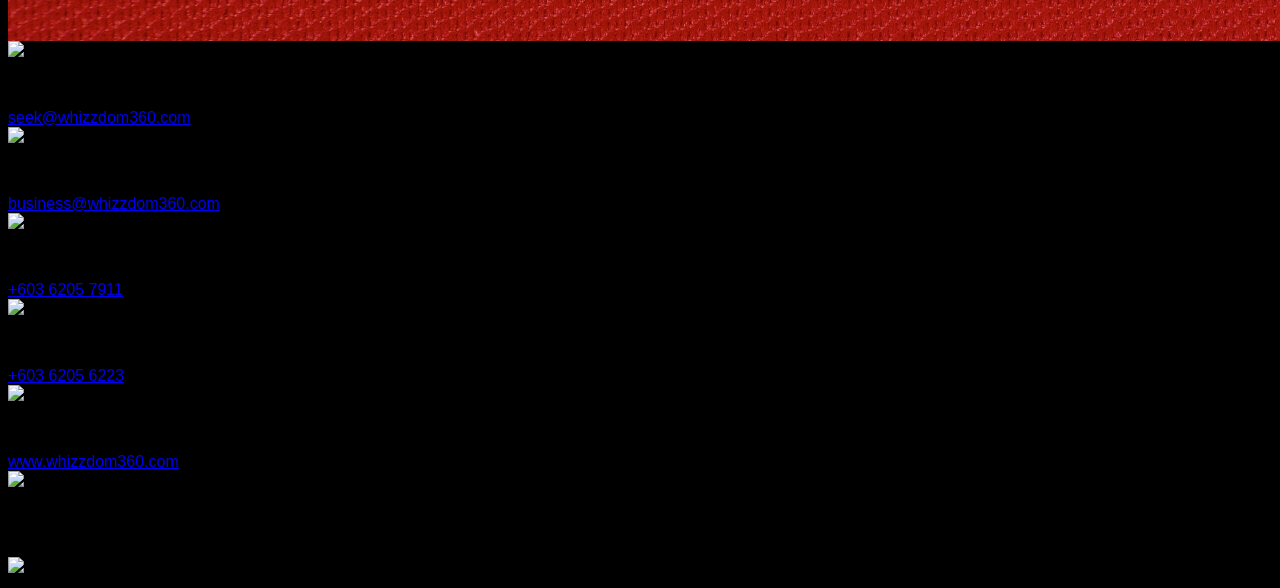
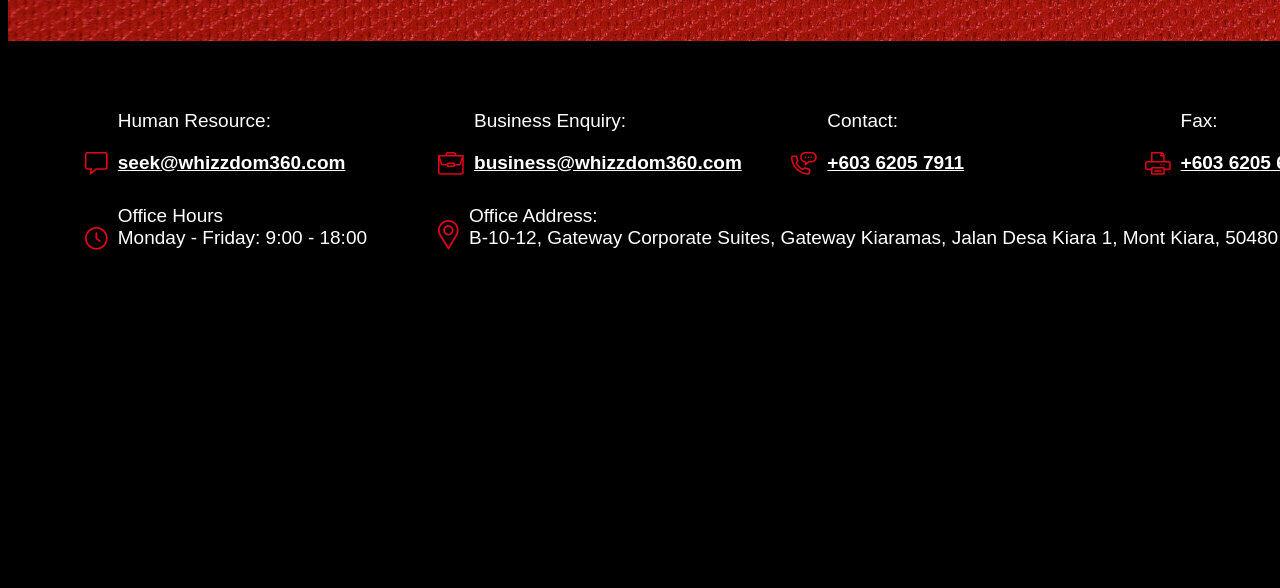
Before and after one commit to viet-v/whizzdom, a plain HTML site: page index.html in a window 1280 px wide. Shown: the part 6120-6708 px from the top of the page. After the commit the page ends 6428 px from the top, so only its background shows below. Drawn offline with Linux system fonts and the light colour scheme; a web font is replaced by a local one.

Commit message:
Added styles to footer section

```diff
--- a/index.html
+++ b/index.html
@@ -212,35 +212,35 @@
     <footer>
         <div class="contact">
             <div class="contact--item">
-                <img src="./asset/icon-message.jpg" alt="message icon">
+                <img src="./asset/icon-message.png" alt="message icon">
                 <div class="contact--info">
                     <p>Human Resource:</p>
                     <a href="mailto:seek@whizzdom360.com" target="_blank">seek@whizzdom360.com</a>
                 </div>
             </div>
             <div class="contact--item">
-                <img src="./asset/icon-briefcase.jpg" alt="briefcase icon">
+                <img src="./asset/icon-briefcase.png" alt="briefcase icon">
                 <div class="contact--info">
                     <p>Business Enquiry:</p>
                     <a href="mailto:business@whizzdom360.com" target="_blank">business@whizzdom360.com</a>
                 </div>
             </div>
             <div class="contact--item">
-                <img src="./asset/icon-phone.jpg" alt="phone icon">
+                <img src="./asset/icon-phone.png" alt="phone icon">
                 <div class="contact--info">
                     <p>Contact:</p>
                     <a href="tel:+60362057911" target="_blank">+603 6205 7911</a>
                 </div>
             </div>
             <div class="contact--item">
-                <img src="./asset/icon-fax.jpg" alt="fax icon">
+                <img src="./asset/icon-fax.png" alt="fax icon">
                 <div class="contact--info">
                     <p>Fax:</p>
                     <a href="tel:+60362056223" target="_blank">+603 6205 6223</a>
                 </div>
             </div>
             <div class="contact--item">
-                <img src="./asset/icon-globe.jpg" alt="globe icon">
+                <img src="./asset/icon-globe.png" alt="globe icon">
                 <div class="contact--info">
                     <p>Website:</p>
                     <a href="www.whizzdom360.com" target="_blank">www.whizzdom360.com</a>
@@ -248,16 +248,16 @@
             </div>
         </div>
         <div class="office">
-            <div class="office-item">
-                <img src="./asset/icon-clock.jpg" alt="clock icon">
-                <p>
+            <div class="office--item">
+                <img src="./asset/icon-clock.png" alt="clock icon">
+                <p class="contact--info">
                     Office Hours<br>
                     Monday - Friday: 9:00 - 18:00
                 </p>
             </div>
-            <div class="office-item">
-                <img src="./asset/icon-location.jpg" alt="location icon">
-                <p>
+            <div class="office--item">
+                <img src="./asset/icon-location.png" alt="location icon">
+                <p class="contact--info">
                     Office Address:<br>
                     B-10-12, Gateway Corporate Suites, Gateway Kiaramas, Jalan Desa Kiara 1, Mont Kiara, 50480 Kuala Lumpur
                 </p>
--- a/style.css
+++ b/style.css
@@ -199,3 +199,47 @@ body {
 .socials button:active {
     transform: scale(0.95);
 }
+
+
+/* ---------------------- FOOTER SECTION --------------------- */
+
+footer {
+    display: flex;
+    flex-direction: column;
+    align-items: center;
+    padding: 50px 0 50px 0;
+}
+
+.contact {
+    width: 100%;
+    display: grid;
+    grid-template-columns: 20% 20% 20% 20% 20%;
+    max-width: 92%;
+    margin-bottom: 30px;
+}
+
+.office {
+    width: 100%;
+    display: grid;
+    grid-template-columns: 20% 80%;
+    max-width: 92%;
+}
+
+.contact--item, .office--item {
+    display: flex;
+    align-items: flex-end;
+}
+
+.contact--info {
+    font-size: 19px;
+    font-weight: 400;
+    line-height: 22.8px;
+    color: var(--white);
+    margin: 0;
+    margin-left: 10px;
+}
+
+.contact--info a {
+    font-weight: 700;
+    color: var(--white);
+}
```
